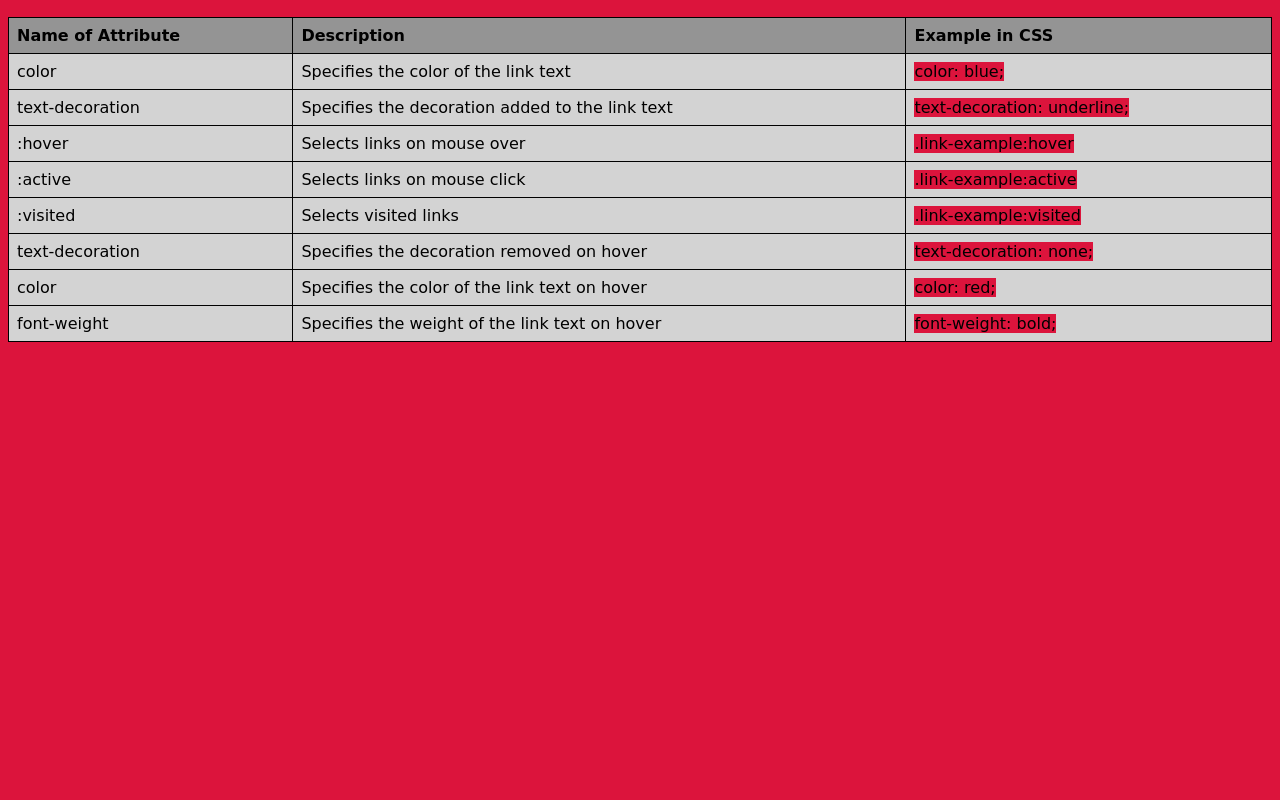
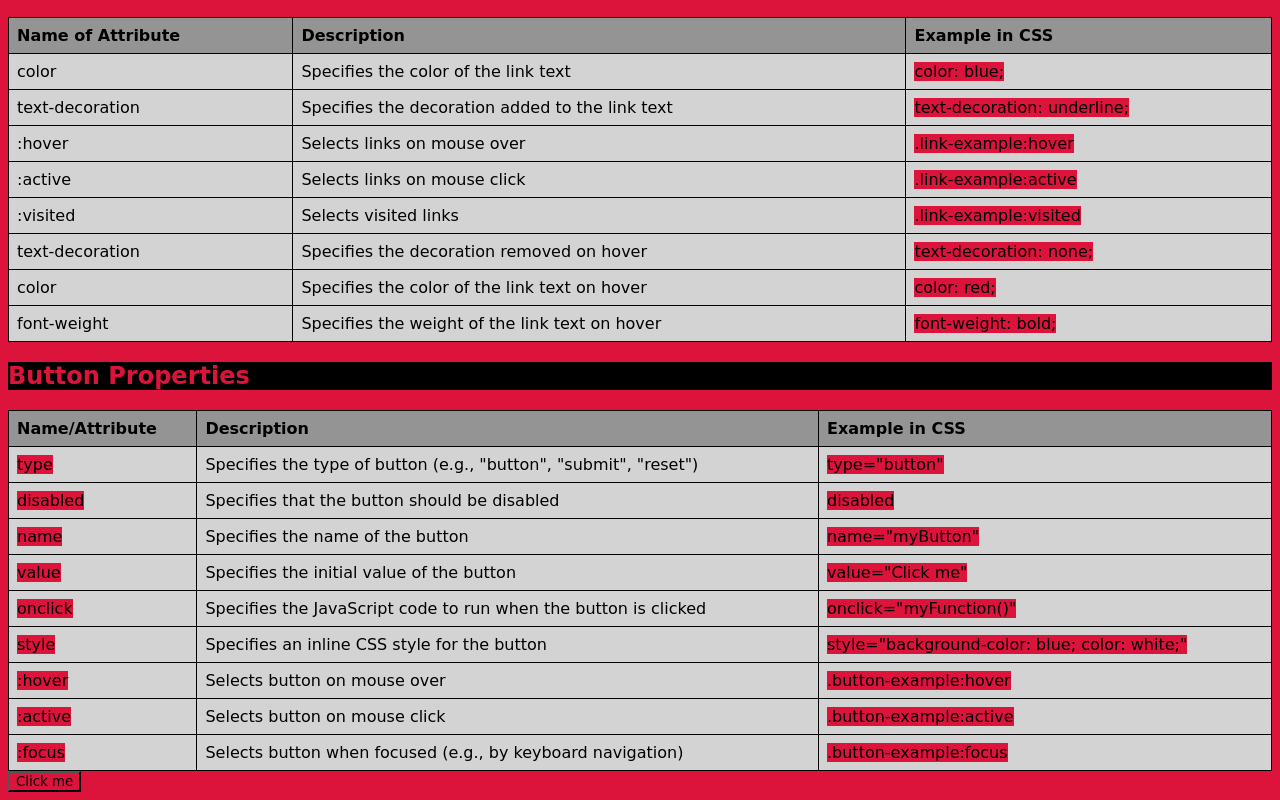
Before and after one commit to BrandonM92/html_cheat_sheet.io, a plain HTML site: page index.html in a window 1280 px wide. Shown: the part 3027-3827 px from the top of the page. Before the commit the page ends 3377 px from the top, so only its background shows below. Drawn offline with Linux system fonts and the light colour scheme.

Commit message:
Update index.html

```diff
--- a/index.html
+++ b/index.html
@@ -377,6 +377,67 @@
         </tr>
       </tbody>
     </table>
+    <h2>Button Properties</h2>
+
+    <table>
+        <thead>
+            <tr>
+                <th>Name/Attribute</th>
+                <th>Description</th>
+                <th>Example in CSS</th>
+            </tr>
+        </thead>
+        <tbody>
+            <tr>
+                <td><code>type</code></td>
+                <td>Specifies the type of button (e.g., "button", "submit", "reset")</td>
+                <td><code>type="button"</code></td>
+            </tr>
+            <tr>
+                <td><code>disabled</code></td>
+                <td>Specifies that the button should be disabled</td>
+                <td><code>disabled</code></td>
+            </tr>
+            <tr>
+                <td><code>name</code></td>
+                <td>Specifies the name of the button</td>
+                <td><code>name="myButton"</code></td>
+            </tr>
+            <tr>
+                <td><code>value</code></td>
+                <td>Specifies the initial value of the button</td>
+                <td><code>value="Click me"</code></td>
+            </tr>
+            <tr>
+                <td><code>onclick</code></td>
+                <td>Specifies the JavaScript code to run when the button is clicked</td>
+                <td><code>onclick="myFunction()"</code></td>
+            </tr>
+            <tr>
+                <td><code>style</code></td>
+                <td>Specifies an inline CSS style for the button</td>
+                <td><code>style="background-color: blue; color: white;"</code></td>
+            </tr>
+            <tr>
+                <td><code>:hover</code></td>
+                <td>Selects button on mouse over</td>
+                <td><code>.button-example:hover</code></td>
+            </tr>
+            <tr>
+                <td><code>:active</code></td>
+                <td>Selects button on mouse click</td>
+                <td><code>.button-example:active</code></td>
+            </tr>
+            <tr>
+                <td><code>:focus</code></td>
+                <td>Selects button when focused (e.g., by keyboard navigation)</td>
+                <td><code>.button-example:focus</code></td>
+            </tr>
+        </tbody>
+    </table>
+
+    <button class="button-example" type="button" onclick="alert('Button clicked!')">Click me</button>
+
 
 
 
```
